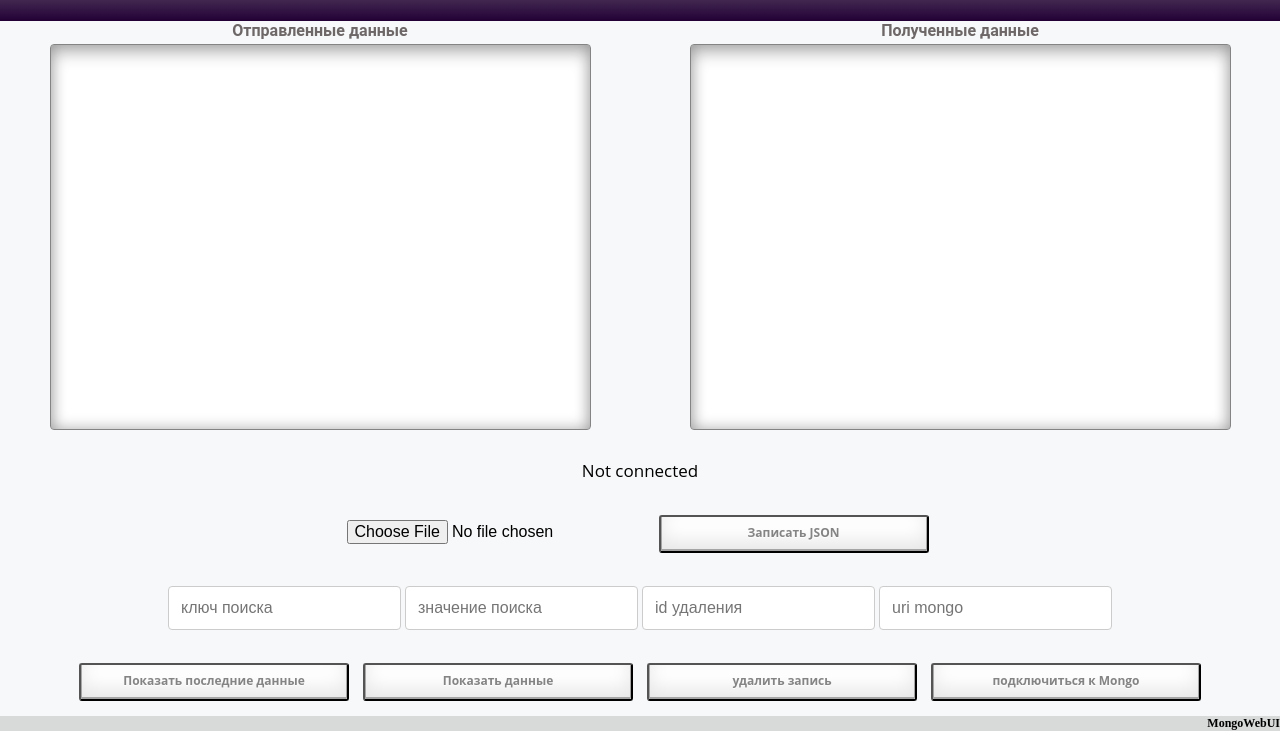
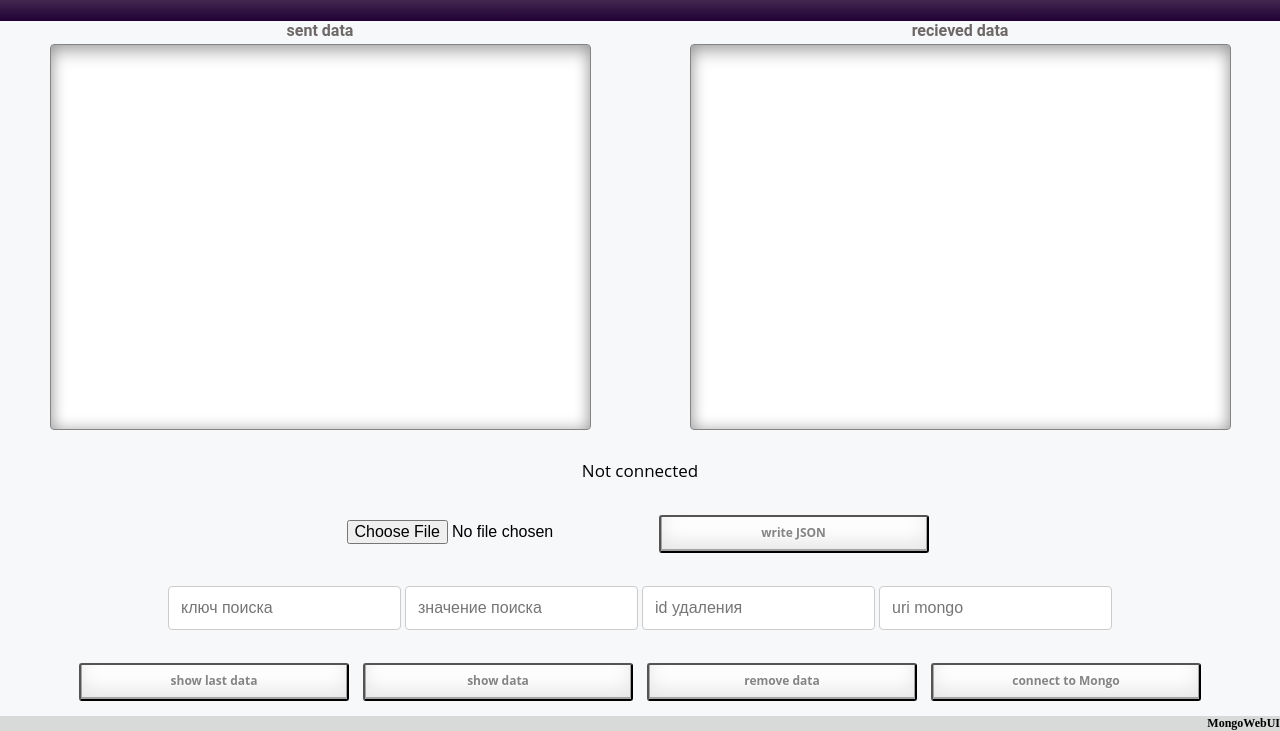
Before and after one commit to bigbadwolfy/mongoWebInterface, a website: page src/json.html in a window 1280 px wide. Shown: the part 69-800 px from the top of the page. Drawn offline with Linux system fonts and the light colour scheme.

Commit message:
rename ui to eng

```diff
--- a/src/json.html
+++ b/src/json.html
@@ -18,8 +18,8 @@
     <div class="flex-item-2">
 
         <div class="flex-text1">
-            <div class="flex-text3"><b>Отправленные данные</b></div>
-            <div class="flex-text2"><b>Полученные данные</b></div>
+            <div class="flex-text3"><b>sent data</b></div>
+            <div class="flex-text2"><b>recieved data</b></div>
         </div>
     </div>
     <div class="flex-item-6">
@@ -34,7 +34,7 @@
     <div class="flex-item-3">
 
         <input type="file" id="selectFiles" value="Import" accept="application/json"/>
-        <button onClick='loadJSON()'>Записать JSON</button>
+        <button onClick='loadJSON()'>write JSON</button>
         <br>
         <br>
         <input type="text" id="key" placeholder="ключ поиска" />
@@ -43,10 +43,10 @@
         <input type="text" id="mongo" placeholder="uri mongo"/>
         <br>
         <br>
-        <button onclick="findlastJSON()">Показать последние данные</button>
-        <button onclick="findJSON()">Показать данные</button>
-        <button onclick="deleteJSON()">удалить запись</button>
-        <button id="bconnect" onclick="mongoConnect()">подключиться к Mongo</button>
+        <button onclick="findlastJSON()">show last data</button>
+        <button onclick="findJSON()">show data</button>
+        <button onclick="deleteJSON()">remove data</button>
+        <button id="bconnect" onclick="mongoConnect()">connect to Mongo</button>
 
     </div>
     <div class="flex-item-8"><b>MongoWebUI</b></div>
```
